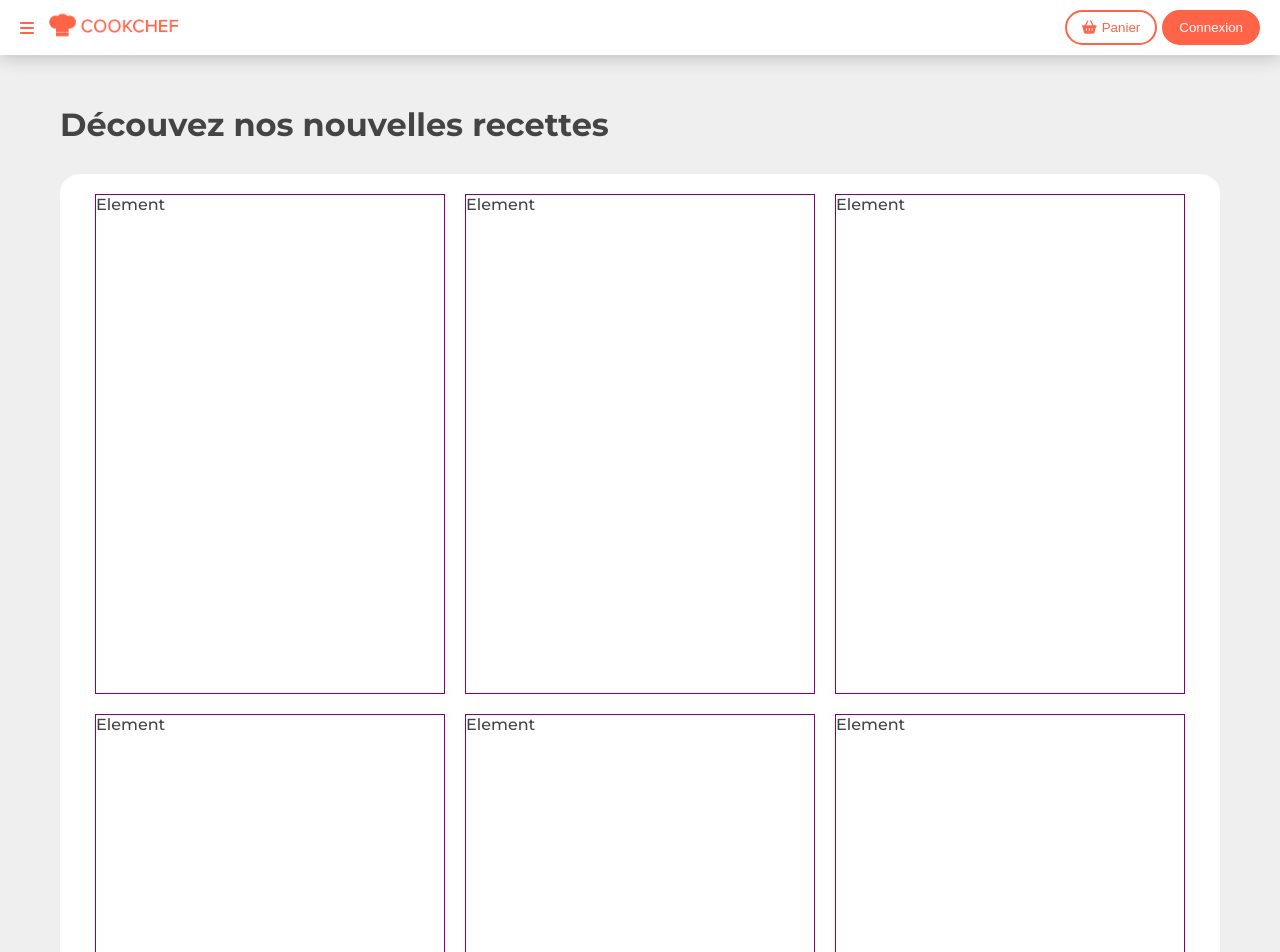
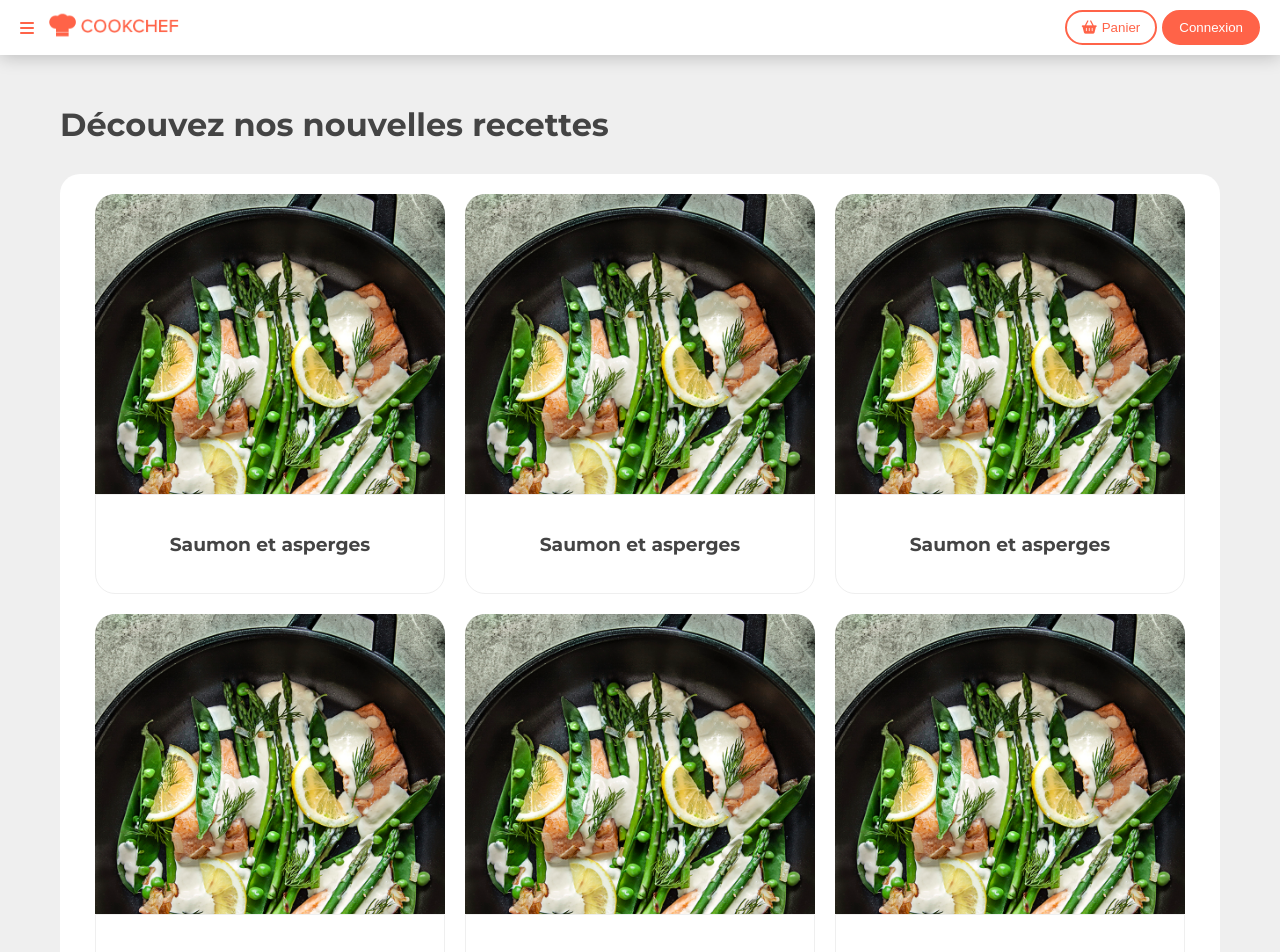
Before and after one commit to Redouane590/Cookchef, a React (Create React App) app: page / in a window 1280 px wide. Shown: the top 952 px of the page. Built offline with nearby package versions, Linux system fonts and the light colour scheme.

Commit message:
mise en place de l'affichage recettesXSZFW desYH56

```diff
--- a/src/components/Content.js
+++ b/src/components/Content.js
@@ -1,4 +1,5 @@
 import styles from './Content.module.scss'
+import Recipe from './Recipe';
 
 function Content() {
   return (
@@ -6,12 +7,13 @@
       <h1 className='my-30'>Découvez nos nouvelles recettes</h1>
       <div className={`card p-20 ${styles.cardContent}`}>
         <div className={styles.grid}>
-          <div className={styles.elem}>Element</div>
-          <div className={styles.elem}>Element</div>
-          <div className={styles.elem}>Element</div>
-          <div className={styles.elem}>Element</div>
-          <div className={styles.elem}>Element</div>
-          <div className={styles.elem}>Element</div>
+          <Recipe />
+          <Recipe />
+          <Recipe />
+          <Recipe />
+          <Recipe />
+          <Recipe />
+          <Recipe />
         </div>
       </div>
     </div>
--- /dev/null
+++ b/src/components/Recipe.js
@@ -0,0 +1,18 @@
+import styles from "./Recipe.module.scss";
+import recipe from "../assets/images/recette.jpg";
+
+function Recipe() {
+  return (
+    <div className={styles.recipe}>
+      <div className={styles.imageContainer}>
+        <img src={ recipe } alt="recette" />
+      </div>
+      <div className={`d-flex flex-row align-items-center justify-content-center ${styles.recipeTitle}`}>
+        <h3>Saumon et asperges</h3>
+      </div>
+    </div>
+
+  )
+}
+
+export default Recipe;
--- /dev/null
+++ b/src/components/Recipe.module.scss
@@ -0,0 +1,32 @@
+.recipe {
+  border-radius: 20px;
+  height: 400px;
+  cursor: pointer;
+  &:hover {
+    img {
+      transform: scale(1.1);
+    }
+    .recipeTitle {
+      color: var(--primary)
+    }
+  }
+}
+
+.imageContainer {
+  border-top-left-radius: 20px;
+  border-top-right-radius: 20px;
+  height: 300px;
+  overflow: hidden;
+  img {
+    transition: 1s transform;
+    width: 100%
+  }
+}
+
+.recipeTitle {
+  border: 1px solid var(--gray-2);
+  border-bottom-left-radius: 20px;
+  border-bottom-right-radius: 20px;
+  height: 100px;
+  transition: 0.2 color;
+}
```
